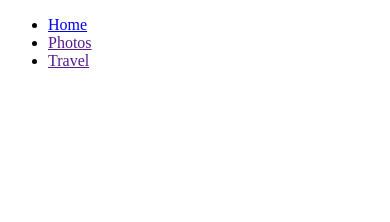
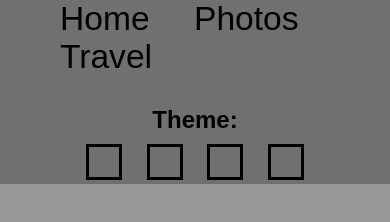
Before and after one commit to Code-Institute-Submissions/MS2-Chelsea, a plain HTML site: page index.html in a window 390 px wide. Drawn offline with Linux system fonts and the light colour scheme; a web font is replaced by a local one.

Commit message:
finished nav (not responsive or theme functionality)

```diff
--- /dev/null
+++ b/assets/style.css
@@ -0,0 +1,68 @@
+body {
+    font-family: 'Otomanopee One', sans-serif;
+    color: black;
+    background-color: #979797;
+    margin: 0;
+}
+
+
+/* -------------- header */
+
+.nav-bar {
+    height: 100%;
+    background-color: #707070;
+    width: 100%;
+}
+
+.nav {
+    margin: 0;
+}
+
+ul {
+    display: inline-block;
+}
+
+.nav li {
+    font-size: 2.1em;
+    display: inline-block;
+    list-style-type: none;
+    margin: 0 20px 0 20px;
+}
+
+.nav a {
+    text-decoration: none;
+    color: black;
+}
+
+h2 {
+    position: relative;
+    top: 10px;
+    text-align: center;
+}
+
+.theme-box {
+    border-color: black;
+    border-style: solid;
+    height: 30px;
+    width: 30px;
+
+    display: inline-block;
+    position: relative;
+
+    margin: 0 10px 0 10px;
+}
+
+.theme-container {
+    position: relative;
+}
+
+.theme-box-group {
+    text-align: center;
+}
+
+
+/*-------------------------- Media Queries */
+
+@media only screen and (max-width: 768px) {
+
+}
--- a/index.html
+++ b/index.html
@@ -4,19 +4,36 @@
     <meta charset="UTF-8">
     <meta http-equiv="X-UA-Compatible" content="IE=edge">
     <meta name="viewport" content="width=device-width, initial-scale=1.0">
+    <style>
+        @import url('https://fonts.googleapis.com/css2?family=Otomanopee+One&display=swap');
+    </style>
+    <link rel="stylesheet" href="assets/style.css" type="text/css">
     <title>Chelsea | Home</title>
 </head>
 <body>
     <header>
-        <ul>
-            <li><a href="index.html">Home</a></li>
-            <li><a href="">Photos</a></li>
-            <li><a href="">Travel</a></li>
+        <div class = "nav-bar row no-gutters">
+        <ul class = "nav list-inline">
+            <li><a class = "col-12 col-sm-2 list-inline-item" href="index.html">Home</a></li>
+            <li><a class = "col-12 col-sm-2 list-inline-item" href="#">Photos</a></li>
+            <li><a class = "col-12 col-sm-2 list-inline-item" href="#">Travel</a></li>
         </ul>
-        <span class = "theme-box"></span>
-        <span class = "theme-box"></span>
-        <span class = "theme-box"></span>
-        <span class = "theme-box"></span>
+
+        <div class="theme-container">
+        <h2>Theme:</h2>
+        <div class="theme-box-group">
+        <div class = "theme-box"></div>
+        <div class = "theme-box"></div>
+        <div class = "theme-box"></div>
+        <div class = "theme-box"></div>
+        </div>
+        </div>
+        </div>
     </header>
+    <section></section>
+    <footer>
+
+    </footer>
+
 </body>
 </html>
```
